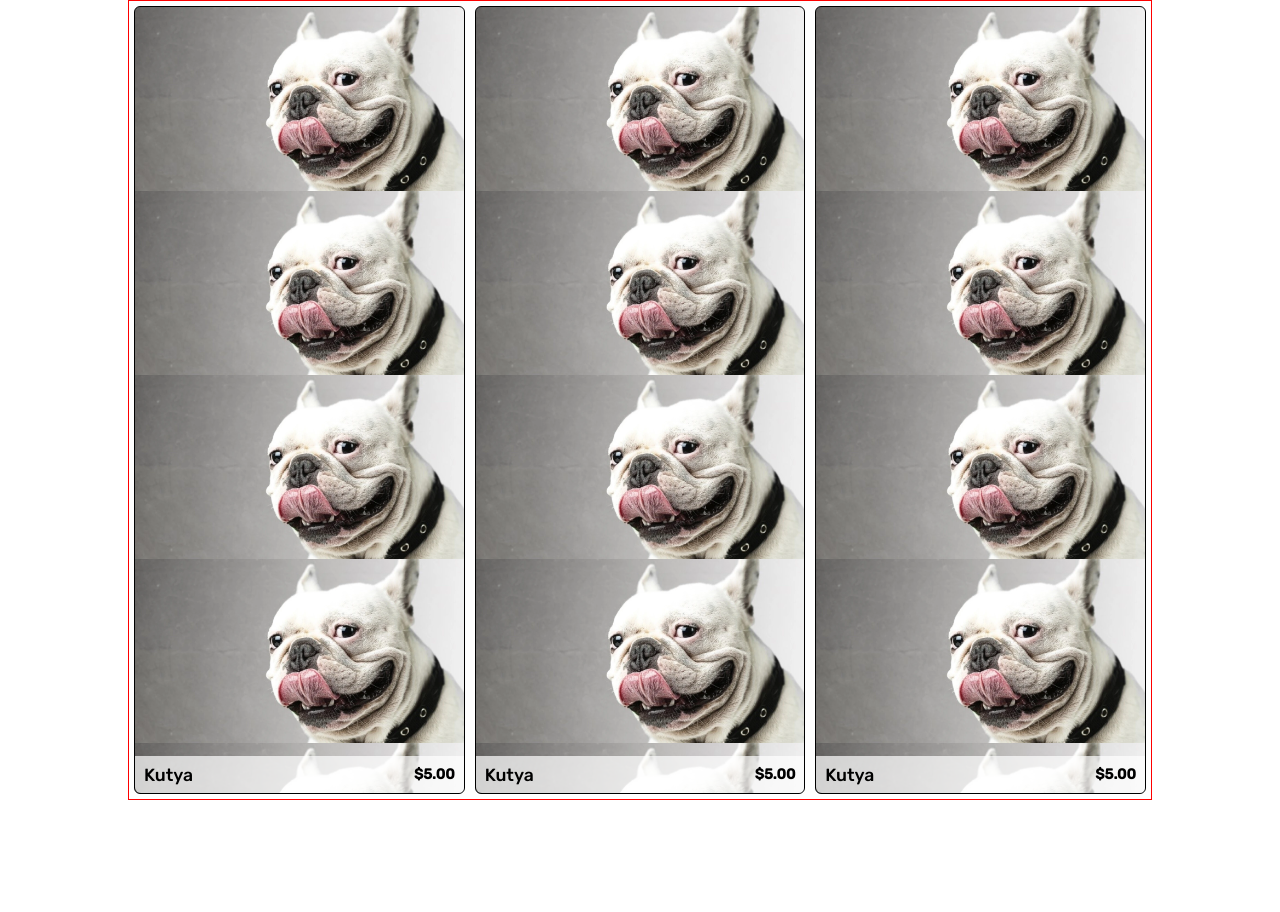
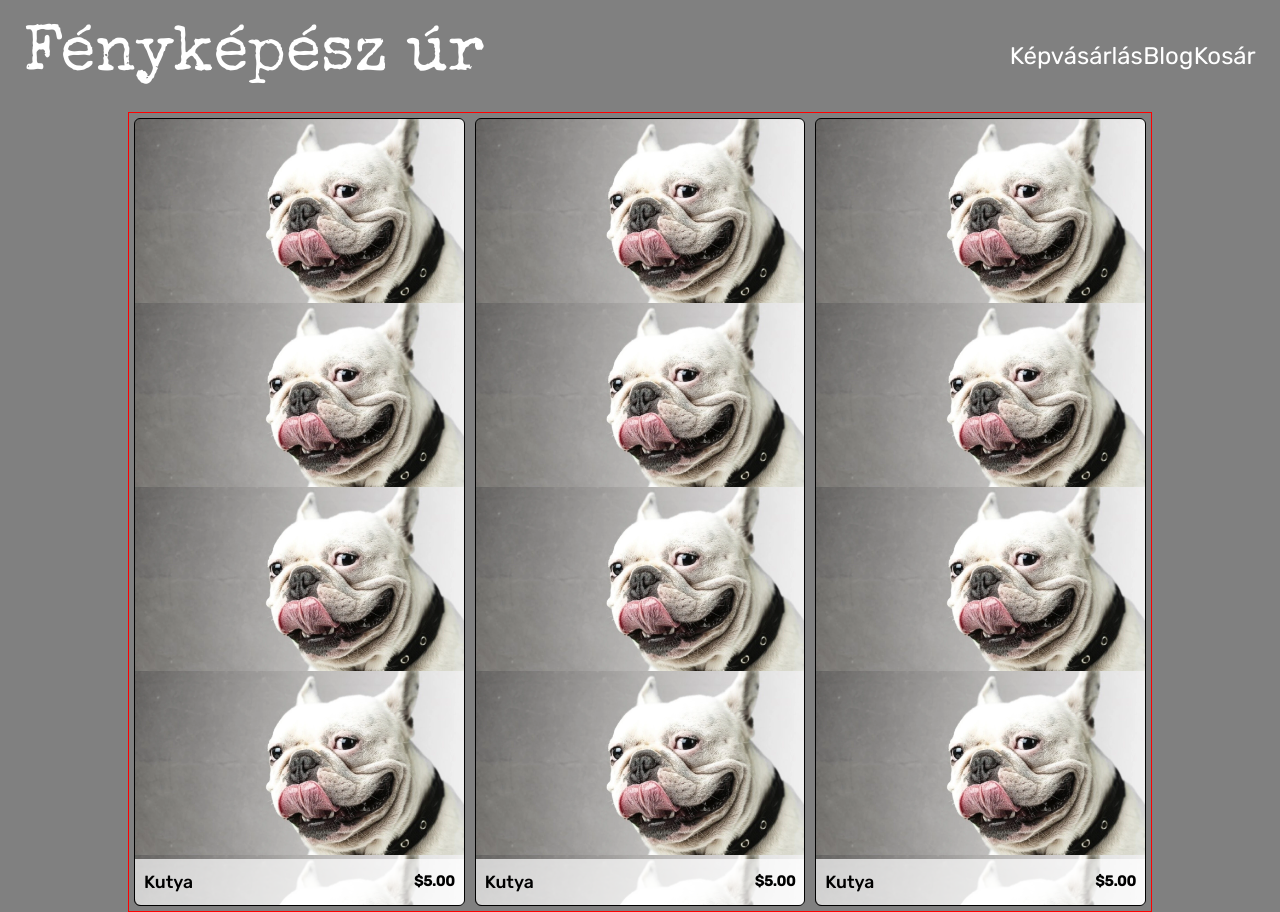
Before and after one commit to 0324bence/portfolio-example, a SvelteKit app: page /Gallery in a window 1280 px wide. Before the commit the page ends 800 px from the top, so only its background shows below. Built offline with nearby package versions, Linux system fonts and the light colour scheme; a web font is replaced by a local one.

Commit message:
Basic Képvásárlás stylings

```diff
--- a/src/components/Gallery/Card.svelte
+++ b/src/components/Gallery/Card.svelte
@@ -46,7 +46,8 @@
         justify-content: space-between;
         align-self: flex-end;
         width: 100%;
-        height: 2.3em;
+        max-height: 2.9em;
+        height: 23%;
         background-color: rgba($color: #fff, $alpha: 0.70);
         border-radius: 0px 0px 6px 6px;
     }
--- a/src/routes/Gallery/+page.svelte
+++ b/src/routes/Gallery/+page.svelte
@@ -1,8 +1,11 @@
 <script lang="ts">
     import Card from "../../components/Gallery/Card.svelte";
+    import Header from "../../components/Header.svelte";
 
 
 </script>
+
+<Header/>
 
 <div class="body">
     {#each Array.from(Array(3).keys()) as _}
@@ -16,13 +19,17 @@
 
 
 <style lang="scss">
+    :global(body){
+        background-color: gray;
+    }
+
     .body{
         display: flex;
         border: red solid 1px;
         width: 80vw;
         height: 100vh;
         margin-left: auto;
-        margin-right: auto
+        margin-right: auto;
     }
 
 </style>
```
